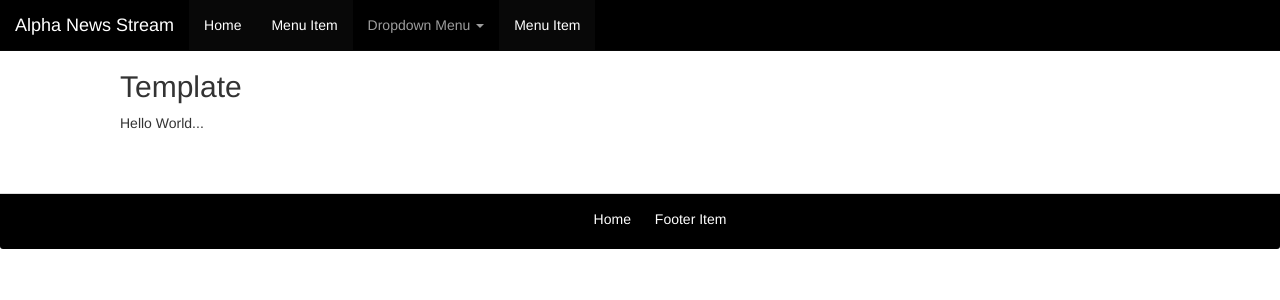
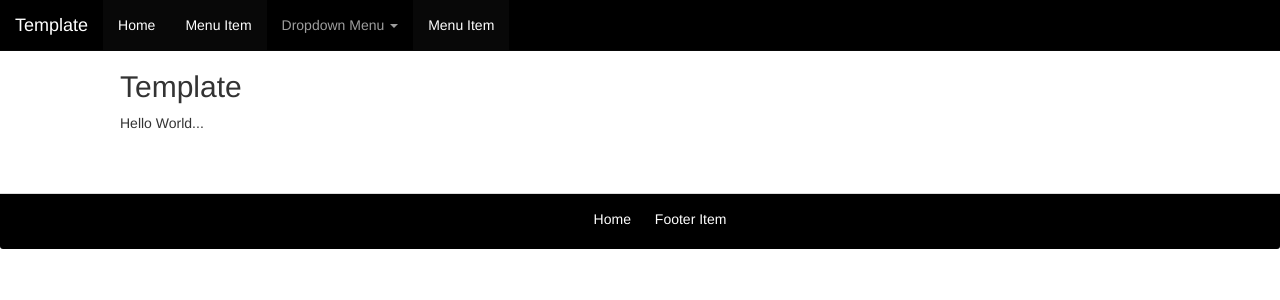
Before and after one commit to kinlane/template-bootstrap, a Jekyll site: the page built from index.html, in a window 1280 px wide. Shown: the top 300 px of the page. Built offline with Jekyll 4.4.1, drawn with Linux system fonts in a browser that asks for light colours; nearby versions of some CDN libraries.

Commit message:
Update _config.yml

```diff
--- a/_config.yml
+++ b/_config.yml
@@ -1,5 +1,5 @@
-title:        Alpha News Stream
-url:          https://alpha-news-stream.github.io/portal/
+title: Template
+url: https://kinlane.github.io/template-bootstrap/
 
 permalink: /:categories/:year/:month/:day/:title/
 exclude: [".rvmrc", ".rbenv-version", "README.md", "Rakefile", "changelog.md"]
```
